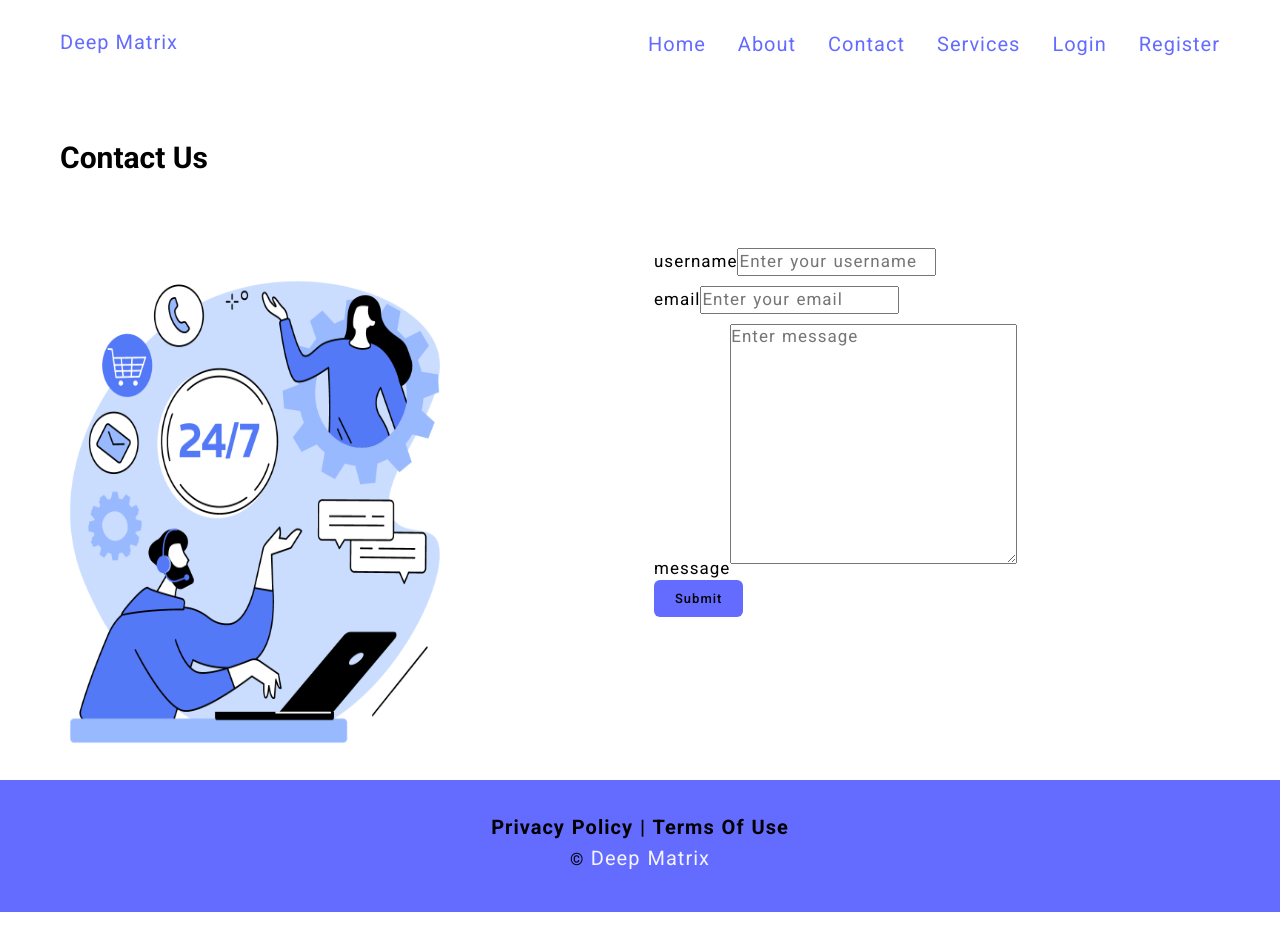
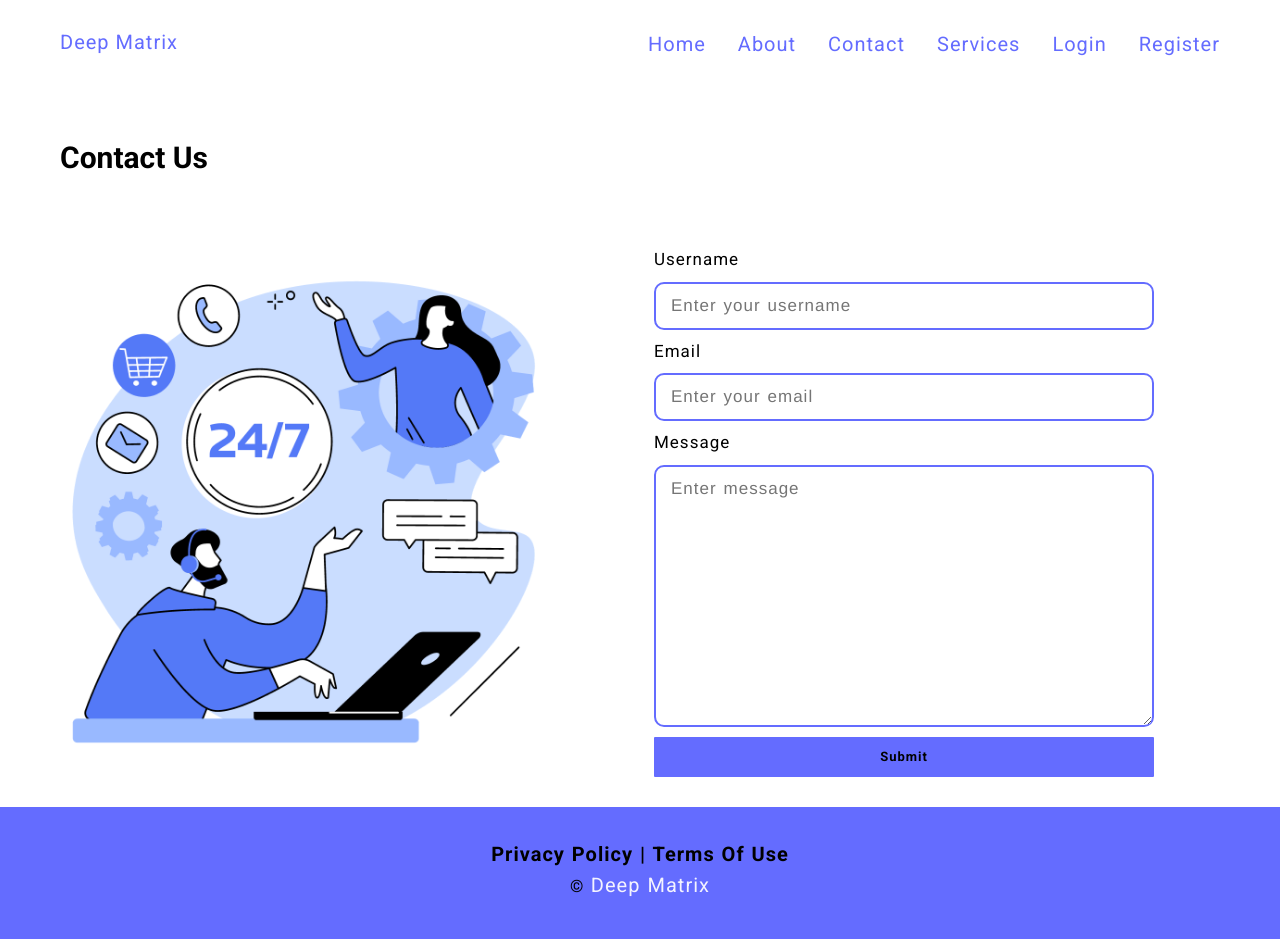
Before and after one commit to AmulSharma12/Mern2025, a React (Vite) app in the folder client/: page /contact in a window 1280 px wide. Before the commit the page ends 912 px from the top, so only its background shows below. Built offline with nearby package versions, Linux system fonts and the light colour scheme.

Commit message:
Contact page css fixed

```diff
--- a/client/src/index.css
+++ b/client/src/index.css
@@ -155,3 +155,50 @@ a:hover a.active {
 }
 
 /**************** Section - analytics END ******************/
+
+/**************** Section - Contact page  ******************/
+.contact-content-heading {
+  /* padding: 0 5rem; */
+}
+
+.section-contact .grid-two-cols {
+  grid-template-columns: repeat(2, 1fr);
+}
+
+.section-contact .contact-image img {
+  grid-template-columns: repeat(2, 1fr);
+  height: auto;
+  width: 50rem;
+}
+
+.section-contact .form-content div {
+  /* border: 2px solid red; */
+
+  display: flex;
+  flex-direction: column;
+}
+
+.section-contact .form-content input,
+textarea {
+  width: 50rem;
+  height: auto;
+  border-radius: 0.1rem;
+  border: 0.2rem solid var(--btn-color);
+  font-family: "Franklin Gothic Medium", "Arial Narrow", Arial, sans-serif;
+  border-radius: 1rem;
+  padding: 1rem 1.5rem;
+}
+
+.section-contact .form-content button {
+  width: 50rem;
+  height: 4rem;
+  border-radius: 0.1rem;
+  border: 0.2rem solid var(--btn-color);
+  font-weight: bold;
+}
+
+.section-contact .form-content label {
+  text-transform: capitalize;
+}
+
+/**************** Section - Contact page END ******************/
```
